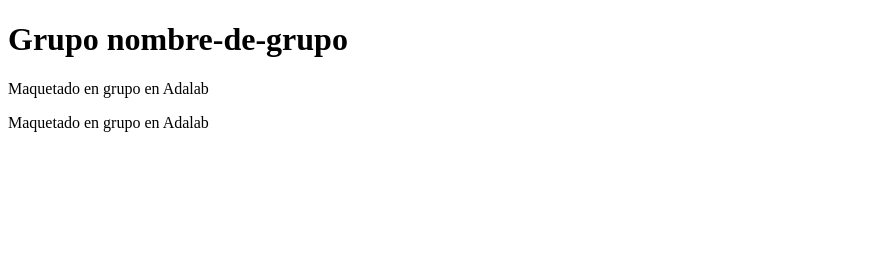
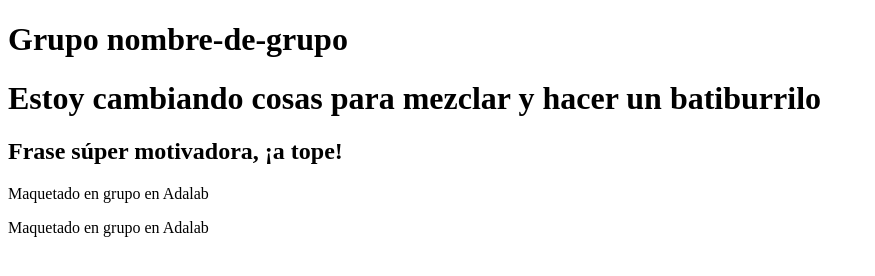
Before and after one commit to ana-sanchez/control-versiones, a plain HTML site: page index.html in a window 1280 px wide. Shown: the whole page, without its empty margins (0-875 px from the left). Drawn offline with Linux system fonts and the light colour scheme.

Commit message:
change header

```diff
--- a/index.html
+++ b/index.html
@@ -7,6 +7,10 @@
 <body>
     <header>
         <h1>Grupo nombre-de-grupo</h1>
+        <h1>Estoy cambiando cosas para mezclar y hacer un batiburrilo</h1>
+        <section class="motivacion">
+            <h2>Frase súper motivadora, ¡a tope!</h2>
+        </section>
     </header>
     <main>
         <section class="motivacion"></section>
```
